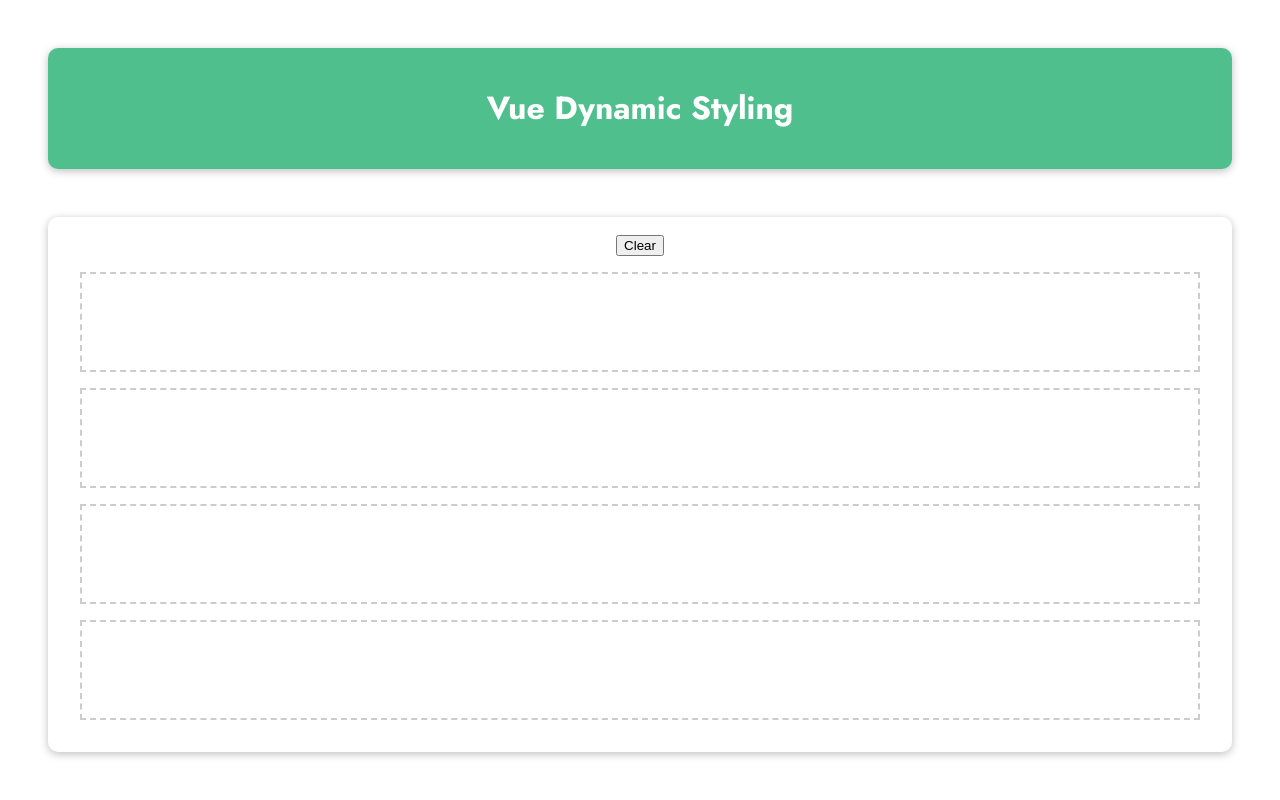
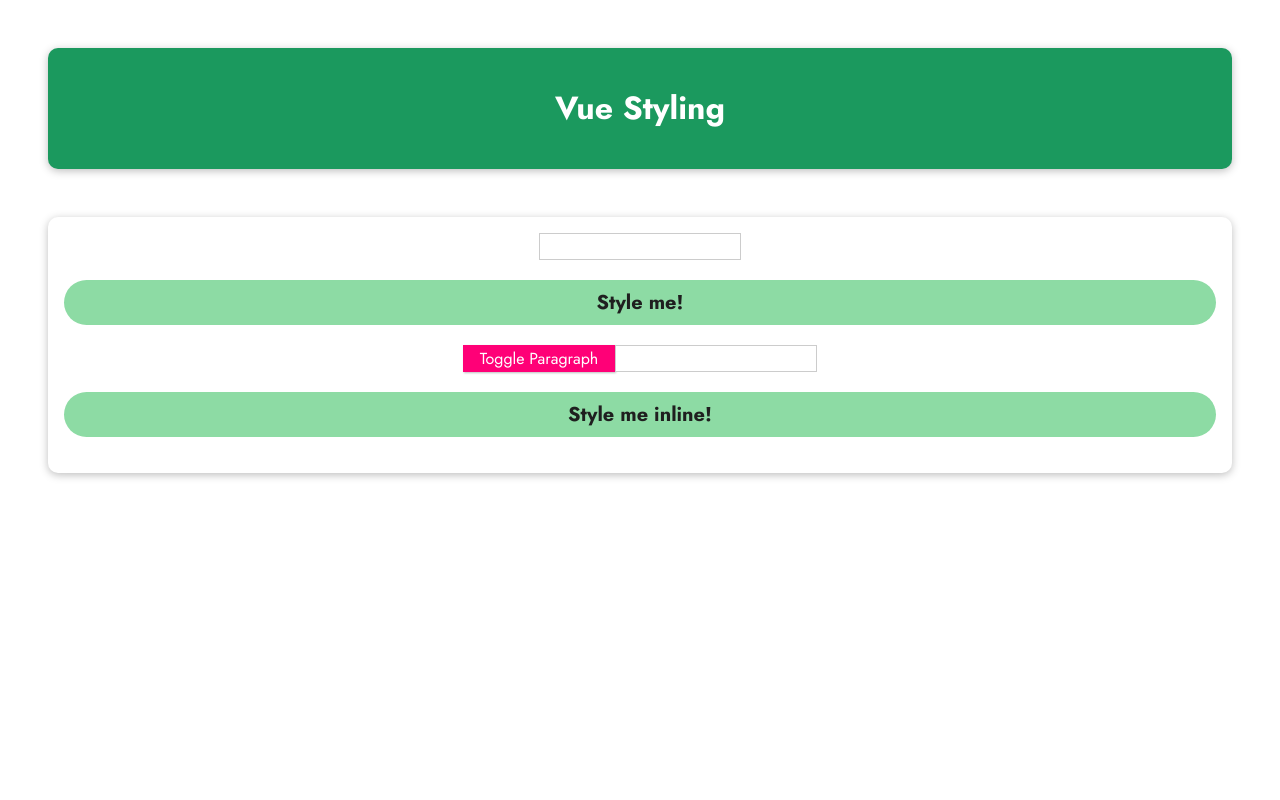
Before and after one commit to Vangoda/VueJS-practice, a PHP site: page / in a window 1280 px wide. Run offline with PHP 8.4, Linux system fonts and the light colour scheme.

Commit message:
Working on task

```diff
--- a/assets/dist/css/style.min.css
+++ b/assets/dist/css/style.min.css
@@ -1,2 +1,2 @@
-*{box-sizing:border-box}html{font-family:"Jost",sans-serif}body{margin:0}header{box-shadow:0 2px 8px rgba(0,0,0,.26);margin:3rem;border-radius:10px;padding:1rem;background-color:#4fc08d;color:#fff;text-align:center}#styling{box-shadow:0 2px 8px rgba(0,0,0,.26);margin:3rem;border-radius:10px;padding:1rem;text-align:center}.demo{width:calc(100% - 32px);height:100px;margin:16px;border:2px dashed #ccc}.demo.active{border-color:#8da}
+*{box-sizing:border-box}html{font-family:"Jost",sans-serif}body{margin:0}header{box-shadow:0 2px 8px rgba(0,0,0,.26);margin:3rem;border-radius:10px;padding:1rem;background-color:#1b995e;color:#fff;text-align:center}#assignment{box-shadow:0 2px 8px rgba(0,0,0,.26);margin:3rem;border-radius:10px;padding:1rem;text-align:center}#assignment h2{font-size:2rem;border-bottom:4px solid #ccc;color:#1b995e;margin:0 0 1rem 0}p{font-size:1.25rem;font-weight:bold;background-color:#8ddba4;padding:.5rem;color:#1f1f1f;border-radius:25px}#assignment input{font:inherit;border:1px solid #ccc}#assignment input:focus{outline:none;border-color:#1b995e;background-color:#d7fdeb}#assignment button{font:inherit;cursor:pointer;border:1px solid #f07;background-color:#f07;color:#fff;padding:.05rem 1rem;box-shadow:1px 1px 2px rgba(0,0,0,.26)}#assignment button:hover,#assignment button:active{background-color:#ec3169;border-color:#ec3169;box-shadow:1px 1px 4px rgba(0,0,0,.26)}.user1{background-color:blue;color:#fff}.user2{background-color:purple;color:#fff}.hidden{display:none}.visible{display:block}
 /*# sourceMappingURL=style.min.css.map */
--- a/assets/dist/js/app.min.js
+++ b/assets/dist/js/app.min.js
@@ -1,2 +1,2 @@
-!function r(c,i,n){function s(t,e){if(!i[t]){if(!c[t]){var o="function"==typeof require&&require;if(!e&&o)return o(t,!0);if(u)return u(t,!0);throw(e=new Error("Cannot find module '"+t+"'")).code="MODULE_NOT_FOUND",e}o=i[t]={exports:{}},c[t][0].call(o.exports,function(e){return s(c[t][1][e]||e)},o,o.exports,r,c,i,n)}return i[t].exports}for(var u="function"==typeof require&&require,e=0;e<n.length;e++)s(n[e]);return s}({1:[function(e,t,o){"use strict";Vue.createApp({data:function(){return{boxASelected:!1,boxBSelected:!1,boxCSelected:!1,boxDSelected:!1}},computed:{boxAClasses:function(){return{active:this.boxASelected}}},methods:{boxSelect:function(e){switch(e){case"A":this.boxASelected=!this.boxASelected;break;case"B":this.boxBSelected=!this.boxBSelected;break;case"C":this.boxCSelected=!this.boxCSelected;break;case"D":this.boxDSelected=!this.boxDSelected;break;default:this.boxASelected=!1,this.boxBSelected=!1,this.boxCSelected=!1}}}}).mount("#styling")},{}]},{},[1]);
+!function r(u,i,o){function s(e,t){if(!i[e]){if(!u[e]){var n="function"==typeof require&&require;if(!t&&n)return n(e,!0);if(f)return f(e,!0);throw(t=new Error("Cannot find module '"+e+"'")).code="MODULE_NOT_FOUND",t}n=i[e]={exports:{}},u[e][0].call(n.exports,function(t){return s(u[e][1][t]||t)},n,n.exports,r,u,i,o)}return i[e].exports}for(var f="function"==typeof require&&require,t=0;t<o.length;t++)s(o[t]);return s}({1:[function(t,e,n){"use strict";Vue.createApp({data:function(){return{input1Text:"",toggleState:!1}},computed:{class1Computed:function(){if(["user1","user2"].includes(this.input1Text))return this.input1Text},class2Computed:function(){return this.toggleState=!this.toggleState,this.toggleState?"visible":"hidden"}},methods:{toggleParagraph:function(){}}}).mount("#assignment")},{}]},{},[1]);
 //# sourceMappingURL=app.min.js.map
--- a/assets/src/scss/style.scss
+++ b/assets/src/scss/style.scss
@@ -15,12 +15,12 @@ header {
   margin: 3rem;
   border-radius: 10px;
   padding: 1rem;
-  background-color: #4fc08d;
+  background-color: #1b995e;
   color: white;
   text-align: center;
 }
 
-#styling {
+#assignment {
   box-shadow: 0 2px 8px rgba(0, 0, 0, 0.26);
   margin: 3rem;
   border-radius: 10px;
@@ -28,13 +28,64 @@ header {
   text-align: center;
 }
 
-.demo {
-  width: calc(100% - 32px);
-  height: 100px;
-  margin: 16px;
-  border: 2px dashed #ccc;
+#assignment h2 {
+  font-size: 2rem;
+  border-bottom: 4px solid #ccc;
+  color: #1b995e;
+  margin: 0 0 1rem 0;
+}
 
-  &.active {
-    border-color: #88ddaa;
-  }
+p {
+  font-size: 1.25rem;
+  font-weight: bold;
+  background-color: #8ddba4;
+  padding: 0.5rem;
+  color: #1f1f1f;
+  border-radius: 25px;
 }
+
+#assignment input {
+  font: inherit;
+  border: 1px solid #ccc;
+}
+
+#assignment input:focus {
+  outline: none;
+  border-color: #1b995e;
+  background-color: #d7fdeb;
+}
+
+#assignment button {
+  font: inherit;
+  cursor: pointer;
+  border: 1px solid #ff0077;
+  background-color: #ff0077;
+  color: white;
+  padding: 0.05rem 1rem;
+  box-shadow: 1px 1px 2px rgba(0, 0, 0, 0.26);
+}
+
+#assignment button:hover,
+#assignment button:active {
+  background-color: #ec3169;
+  border-color: #ec3169;
+  box-shadow: 1px 1px 4px rgba(0, 0, 0, 0.26);
+}
+
+.user1 {
+  background-color: blue;
+  color: white;
+}
+
+.user2 {
+  background-color: purple;
+  color: white;
+}
+
+.hidden {
+  display: none;
+}
+
+.visible {
+  display: block;
+}
--- a/index.php
+++ b/index.php
@@ -20,25 +20,23 @@
 
 <body>
   <header>
-    <h1>Vue Dynamic Styling</h1>
+    <h1>Vue Styling</h1>
   </header>
-  <section id="styling">
-    <button @click="boxSelect('clear')">Clear</button>
+  <section id="assignment">
+    <!-- 1) Fetch the user input and use it as a CSS class -->
+    <!-- The entered class should be added to the below paragraph -->
+    <input type="text" v-model="input1Text" />
+    <!-- (available classes: "user1", "user2") -->
+    <p :class="{class1Computed, class2Computed}">
+      Style me!
+    </p>
+    <button @click="toggleParagraph()">Toggle Paragraph</button>
+    <!-- 2) Use the "visible" and "hidden" classes to show/ hide the above paragraph -->
+    <!-- Clicking the button should toggle between the two options -->
 
-    <div class="demo" :class="boxAClasses" @click="boxSelect('A')">
-    </div>
-
-    <div :class="{
-      demo: true,
-      active: boxBSelected
-    }" @click="boxSelect('B')">
-    </div>
-
-    <div class="demo" :class="{active: boxCSelected}" @click="boxSelect('C')" class="demo">
-    </div>
-
-    <div :class="['demo', {active: boxDSelected}]" @click="boxSelect('D')" class="demo">
-    </div>
+    <!-- 3) Add dynamic inline styling to the below paragraph and let the user enter a background-color -->
+    <input type="text" />
+    <p>Style me inline!</p>
   </section>
 </body>
 
```
Also changed, not shown: assets/src/js/app.js (+12 -32 lines), 2 other files.
